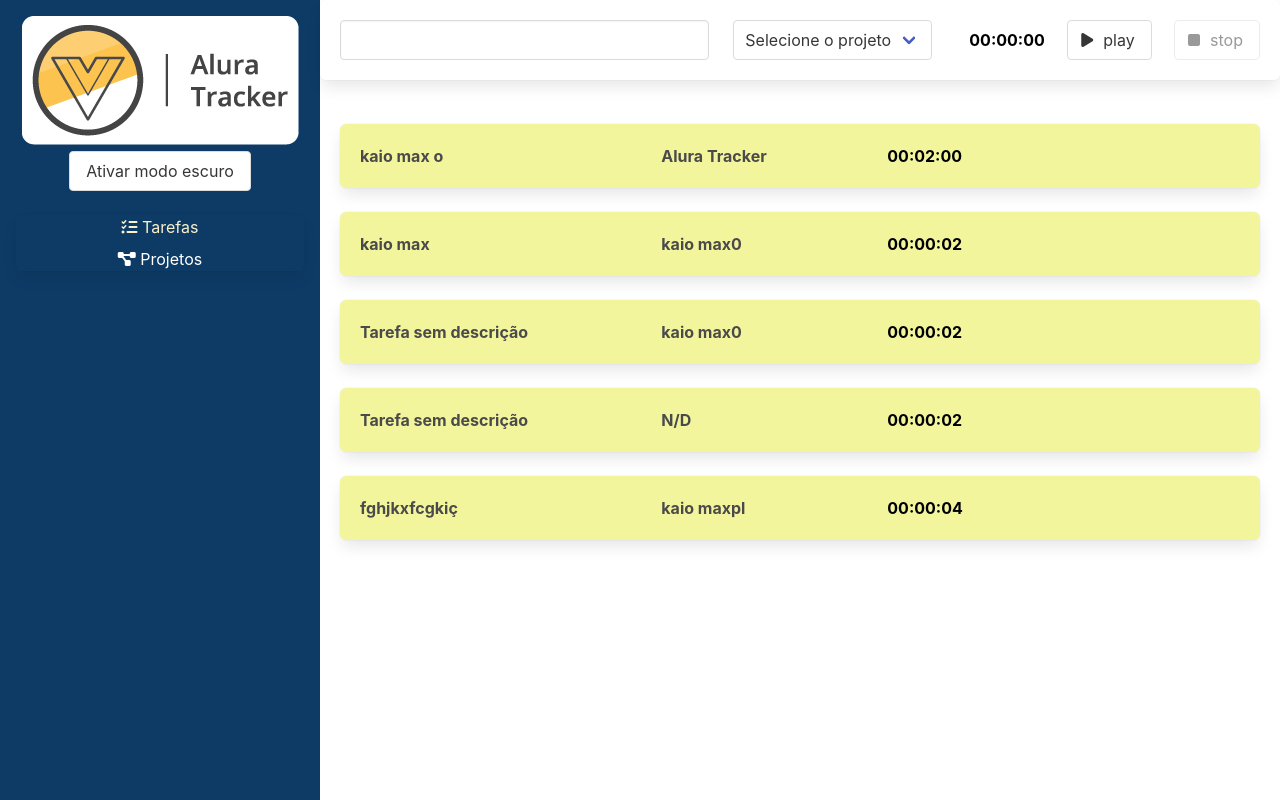
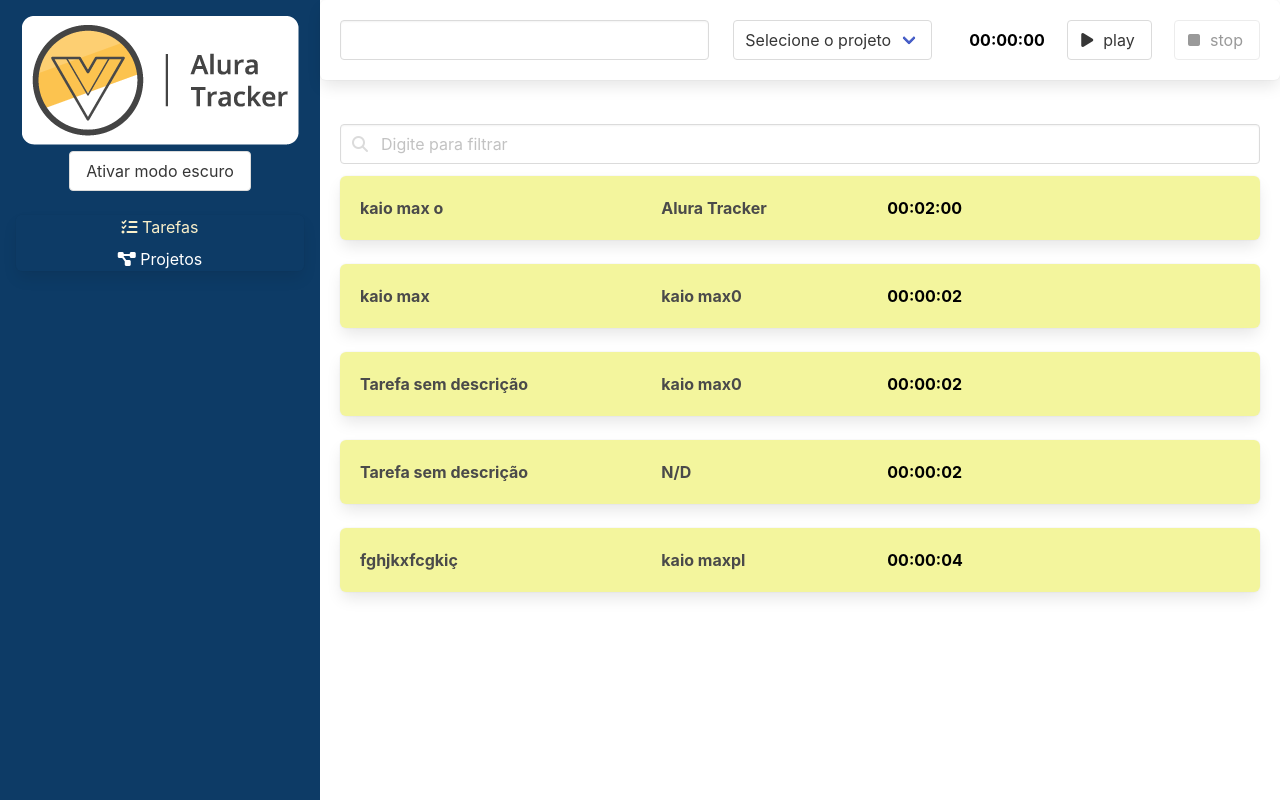
Before and after one commit to kaiomaxlira/alura-tracker, a Vue app: page /#/ in a window 1280 px wide. Built offline with nearby package versions, Linux system fonts and the light colour scheme; data requests are answered from the project's data file.

Commit message:
Adicionando Filtro

```diff
--- a/src/store/index.ts
+++ b/src/store/index.ts
@@ -47,8 +47,14 @@ export const store = createStore<Estado>({
     },
     actions: {
 
-        [OBTER_TAREFAS] ({ commit }) {
-            http.get('/tarefas')
+        [OBTER_TAREFAS] ({ commit }, filtro: string) {
+            let url ='tarefas'
+
+            if (filtro) {
+                url += '?descricao=' + filtro
+            }
+
+            http.get(url)
             .then(resposta => commit(DEFINIR_TAREFAS, resposta.data))
         },
         [CADASTRAR_TAREFA] ({ commit }, tarefa: ITarefa) {
--- a/src/views/Tarefas.vue
+++ b/src/views/Tarefas.vue
@@ -1,14 +1,40 @@
 <template>
   <Formulario @aoSalvarTarefa="salvarTarefa" />
   <div class="lista">
-    <Tarefa v-for="(tarefa, index) in tarefas" :key="index" :tarefa="tarefa" @aoTarefaClicada="selecionarTarefa"/>
+    <div class="field">
+      <p class="control has-icons-left has-icons-right">
+        <input
+          class="input"
+          type="text"
+          placeholder="Digite para filtrar"
+          v-model="filtro"
+        />
+        <span class="icon is-small is-left">
+          <i class="fas fa-search"></i>
+        </span>
+      </p>
+    </div>
+    <Tarefa
+      v-for="(tarefa, index) in tarefas"
+      :key="index"
+      :tarefa="tarefa"
+      @aoTarefaClicada="selecionarTarefa"
+    />
     <Box v-if="listaEstavazia"> Você não esta muito produtivo hoje :( </Box>
-    <div class="modal" :class="{ 'is-active': tarefaSelecionada }" v-if="tarefaSelecionada">
+    <div
+      class="modal"
+      :class="{ 'is-active': tarefaSelecionada }"
+      v-if="tarefaSelecionada"
+    >
       <div class="modal-background"></div>
       <div class="modal-card">
         <header class="modal-card-head">
           <p class="modal-card-title">Editando tarefa</p>
-          <button @click="fecharModal" class="delete" aria-label="close"></button>
+          <button
+            @click="fecharModal"
+            class="delete"
+            aria-label="close"
+          ></button>
         </header>
         <section class="modal-card-body">
           <label for="descricaoDaTarefa" class="label">Descrição</label>
@@ -21,7 +47,9 @@
           />
         </section>
         <footer class="modal-card-foot">
-          <button @click="alterarTarefa" class="button is-success">Salvar Alterações</button>
+          <button @click="alterarTarefa" class="button is-success">
+            Salvar Alterações
+          </button>
           <button @click="fecharModal" class="button">Cancelar</button>
         </footer>
       </div>
@@ -30,7 +58,7 @@
 </template>
 
 <script lang="ts">
-import { computed, defineComponent } from "vue";
+import { computed, defineComponent, ref, watchEffect } from "vue";
 import Formulario from "../components/Formulario.vue";
 import Tarefa from "../components/Tarefa.vue";
 import Box from "../components/Box.vue";
@@ -50,25 +78,26 @@ export default defineComponent({
     Tarefa,
     Box,
   },
-  data () {
+  data() {
     return {
-      tarefaSelecionada: null as ITarefa | null
-    }
+      tarefaSelecionada: null as ITarefa | null,
+    };
   },
   methods: {
     salvarTarefa(tarefa: ITarefa) {
       this.store.dispatch(CADASTRAR_TAREFA, tarefa);
     },
-    selecionarTarefa (tarefa: ITarefa) {
-      this.tarefaSelecionada = tarefa
+    selecionarTarefa(tarefa: ITarefa) {
+      this.tarefaSelecionada = tarefa;
     },
-    fecharModal () {
-      this.tarefaSelecionada = null
+    fecharModal() {
+      this.tarefaSelecionada = null;
     },
-    alterarTarefa () {
-      this.store.dispatch(ALTERAR_TAREFA, this.tarefaSelecionada)
-      .then(() => this.fecharModal())
-    }
+    alterarTarefa() {
+      this.store
+        .dispatch(ALTERAR_TAREFA, this.tarefaSelecionada)
+        .then(() => this.fecharModal());
+    },
   },
   computed: {
     listaEstavazia(): boolean {
@@ -79,9 +108,23 @@ export default defineComponent({
     const store = useStore();
     store.dispatch(OBTER_TAREFAS);
     store.dispatch(OBTER_PROJETOS);
+
+    const filtro = ref("");
+
+    /*     const tarefas = computed(() =>
+      store.state.tarefas.filter(
+        (t) => !filtro.value || t.descricao.includes(filtro.value)
+      )
+    ); */
+
+    watchEffect(() => {
+      store.dispatch(OBTER_TAREFAS, filtro.value);
+    });
+
     return {
       tarefas: computed(() => store.state.tarefas),
       store,
+      filtro,
     };
   },
 });
```
Lines whose indentation alone changed are shown as unchanged.
